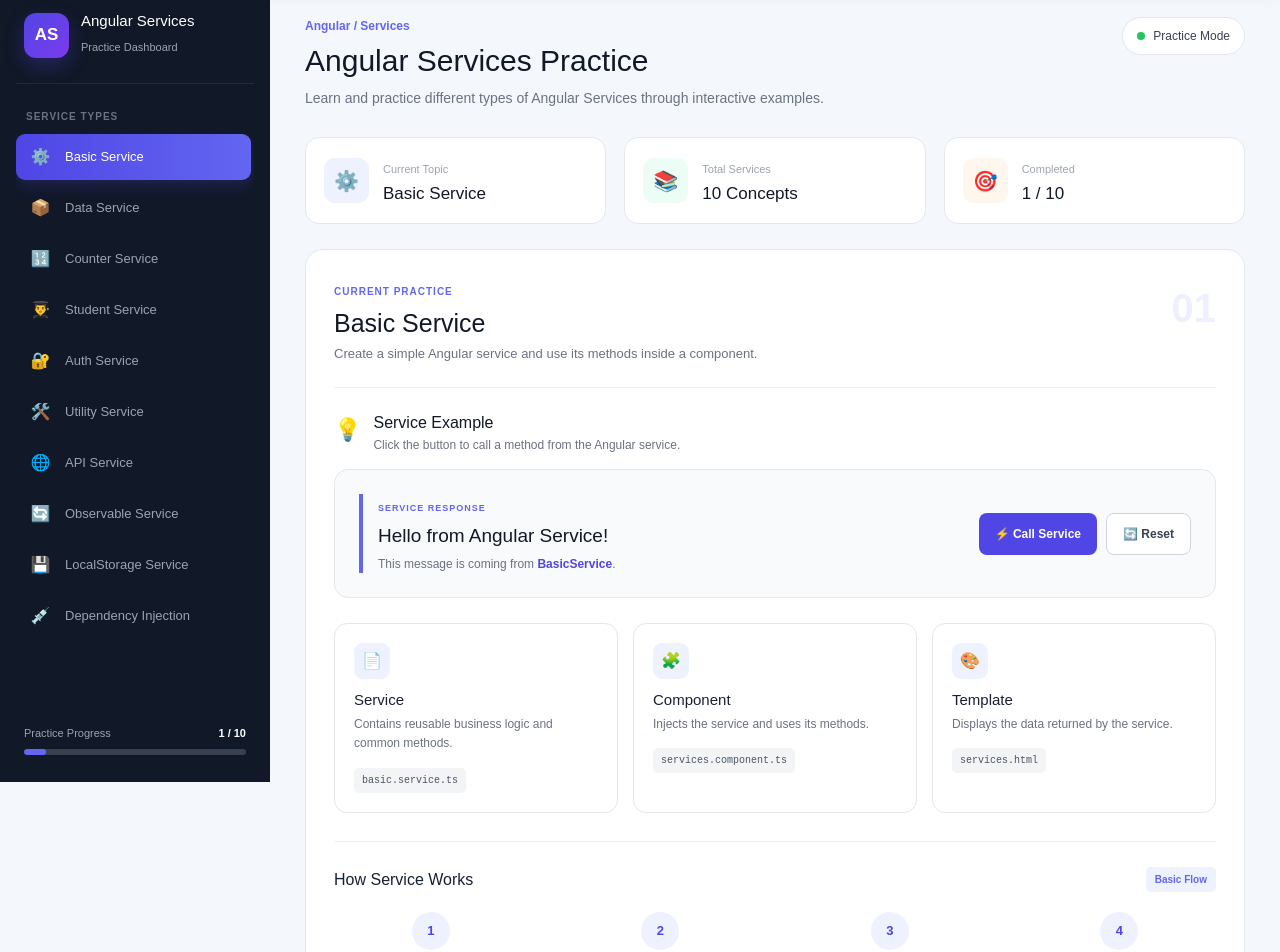
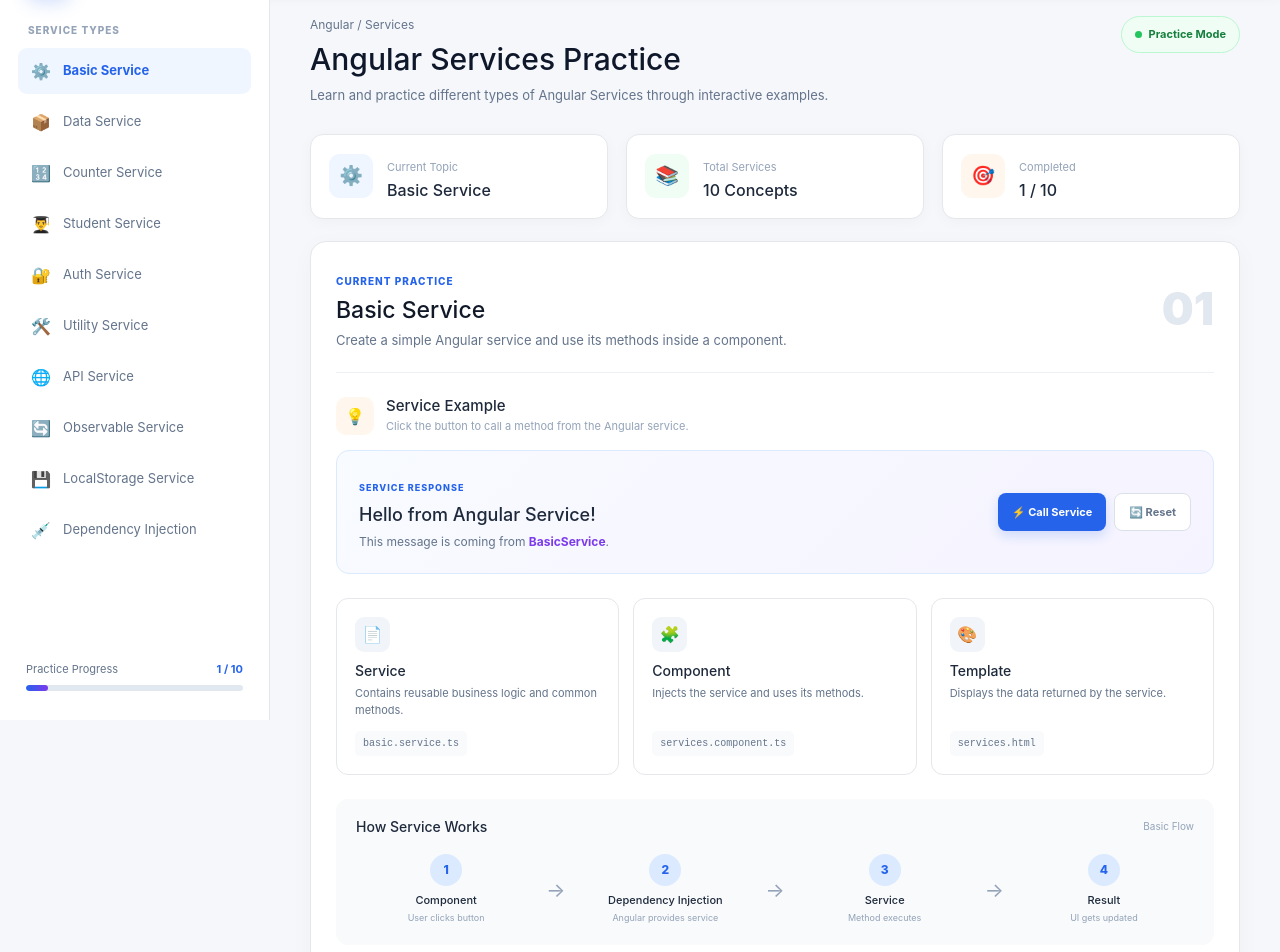
Before and after one commit to ramji235/Angular_Practices, an Angular app: page /Student in a window 1280 px wide. Shown: the part 80-1032 px from the top of the page. Built offline with nearby package versions, Linux system fonts and the light colour scheme.

Commit message:
now update css code

```diff
--- a/src/app/student/student.css
+++ b/src/app/student/student.css
@@ -1,6 +1,6 @@
-/* =========================================
-   GLOBAL
-========================================= */
+/* ================================
+   ANGULAR SERVICES DASHBOARD
+   ================================ */
 
 * {
   box-sizing: border-box;
@@ -8,186 +8,148 @@
   padding: 0;
 }
 
-:host {
-  display: block;
-  font-family: Arial, Helvetica, sans-serif;
-  color: #172033;
-}
-
-button {
-  font-family: inherit;
-  cursor: pointer;
-}
-
-
-/* =========================================
-   MAIN PAGE
-========================================= */
-
 .services-page {
   min-height: 100vh;
   display: flex;
-  background: #f4f7fb;
+  background: #f5f7fb;
+  color: #1e293b;
+  font-family: Inter, Arial, sans-serif;
 }
 
-
-/* =========================================
-   SIDEBAR
-========================================= */
+/* ================= SIDEBAR ================= */
 
 .sidebar {
   width: 270px;
   min-height: 100vh;
-  background: #111827;
-  color: white;
-  padding: 22px 16px;
+  position: fixed;
+  left: 0;
+  top: 0;
+  padding: 25px 18px;
+  background: #fff;
+  border-right: 1px solid #e5e7eb;
   display: flex;
   flex-direction: column;
-  position: sticky;
-  top: 0;
-  height: 100vh;
+  z-index: 10;
 }
-
-
-/* Sidebar Header */
 
 .sidebar-header {
   display: flex;
   align-items: center;
   gap: 12px;
-  padding: 8px 8px 25px;
-  border-bottom: 1px solid rgba(255, 255, 255, 0.08);
+  padding: 5px 8px 28px;
 }
 
 .logo {
   width: 45px;
   height: 45px;
+  display: grid;
+  place-items: center;
   border-radius: 12px;
-  background: linear-gradient(135deg, #4f46e5, #7c3aed);
-  display: flex;
-  align-items: center;
-  justify-content: center;
+  background: linear-gradient(135deg, #2563eb, #7c3aed);
+  color: #fff;
+  font-size: 16px;
   font-weight: 800;
-  font-size: 17px;
-  box-shadow: 0 8px 20px rgba(79, 70, 229, 0.3);
+  box-shadow: 0 8px 18px #2563eb35;
 }
 
 .sidebar-header h2 {
-  font-size: 15px;
-  margin-bottom: 4px;
+  font-size: 17px;
+  color: #111827;
 }
 
 .sidebar-header span {
-  color: #9ca3af;
+  display: block;
+  margin-top: 3px;
   font-size: 11px;
+  color: #94a3b8;
 }
 
-
-/* Menu */
-
 .menu-title {
-  color: #6b7280;
+  padding: 0 10px 10px;
   font-size: 10px;
-  font-weight: 700;
+  font-weight: 800;
   letter-spacing: 1px;
-  padding: 25px 10px 10px;
+  color: #94a3b8;
 }
 
 .service-menu {
   display: flex;
   flex-direction: column;
   gap: 5px;
-  overflow-y: auto;
-  padding-right: 3px;
 }
 
 .menu-item {
   width: 100%;
-  border: none;
+  border: 0;
   background: transparent;
-  color: #9ca3af;
+  padding: 11px 12px;
   display: flex;
   align-items: center;
-  gap: 12px;
-  padding: 11px 12px;
+  gap: 11px;
   border-radius: 9px;
+  color: #64748b;
   font-size: 13px;
   text-align: left;
-  transition: 0.2s ease;
+  cursor: pointer;
+  transition: .2s;
 }
 
 .menu-item:hover {
-  background: #1f2937;
-  color: white;
+  background: #f1f5f9;
+  color: #2563eb;
   transform: translateX(2px);
 }
 
 .menu-item.active {
-  background: linear-gradient(
-    90deg,
-    #4f46e5,
-    #6366f1
-  );
-  color: white;
-  box-shadow: 0 5px 15px rgba(79, 70, 229, 0.25);
+  background: #eff6ff;
+  color: #2563eb;
+  font-weight: 700;
 }
 
 .icon {
-  width: 25px;
+  width: 22px;
   text-align: center;
   font-size: 16px;
 }
 
-
-/* Sidebar Footer */
-
 .sidebar-footer {
   margin-top: auto;
-  padding: 18px 8px 5px;
+  padding: 18px 8px 4px;
 }
 
 .progress-label {
   display: flex;
   justify-content: space-between;
-  color: #9ca3af;
+  margin-bottom: 8px;
+  color: #64748b;
   font-size: 11px;
-  margin-bottom: 8px;
 }
 
 .progress-label strong {
-  color: white;
+  color: #2563eb;
 }
 
 .progress {
-  width: 100%;
   height: 6px;
-  border-radius: 10px;
-  background: #374151;
   overflow: hidden;
+  border-radius: 20px;
+  background: #e2e8f0;
 }
 
 .progress-bar {
   width: 10%;
   height: 100%;
-  background: #6366f1;
-  border-radius: 10px;
+  border-radius: inherit;
+  background: linear-gradient(90deg, #2563eb, #7c3aed);
 }
 
-
-/* =========================================
-   MAIN CONTENT
-========================================= */
+/* ================= MAIN ================= */
 
 .main-content {
-  flex: 1;
-  min-width: 0;
-  padding: 35px;
+  width: calc(100% - 270px);
+  margin-left: 270px;
+  padding: 34px 40px 50px;
 }
-
-
-/* =========================================
-   TOP HEADER
-========================================= */
 
 .top-header {
   display: flex;
@@ -198,89 +160,81 @@
 }
 
 .breadcrumb {
-  color: #6366f1;
+  margin-bottom: 7px;
+  color: #64748b;
   font-size: 12px;
-  font-weight: 600;
-  margin-bottom: 8px;
 }
 
 .top-header h1 {
+  color: #0f172a;
   font-size: 30px;
   line-height: 1.2;
-  color: #111827;
-  margin-bottom: 8px;
 }
 
 .subtitle {
-  color: #6b7280;
-  font-size: 14px;
+  max-width: 650px;
+  margin-top: 8px;
+  color: #64748b;
+  font-size: 13px;
   line-height: 1.6;
 }
 
 .header-badge {
   display: flex;
   align-items: center;
-  gap: 8px;
-  background: white;
-  border: 1px solid #e5e7eb;
-  padding: 9px 14px;
-  border-radius: 30px;
-  font-size: 12px;
-  color: #374151;
+  gap: 7px;
+  padding: 9px 13px;
+  border: 1px solid #bbf7d0;
+  border-radius: 20px;
+  background: #f0fdf4;
+  color: #15803d;
+  font-size: 11px;
+  font-weight: 700;
   white-space: nowrap;
 }
 
 .status-dot {
-  width: 8px;
-  height: 8px;
+  width: 7px;
+  height: 7px;
+  border-radius: 50%;
   background: #22c55e;
-  border-radius: 50%;
 }
 
-
-/* =========================================
-   OVERVIEW CARDS
-========================================= */
+/* ================= OVERVIEW ================= */
 
 .overview {
   display: grid;
   grid-template-columns: repeat(3, 1fr);
   gap: 18px;
-  margin-bottom: 25px;
+  margin-bottom: 22px;
 }
 
 .overview-card {
-  background: white;
-  border: 1px solid #e5e7eb;
-  border-radius: 14px;
-  padding: 18px;
   display: flex;
   align-items: center;
   gap: 14px;
-  transition: 0.2s ease;
-}
-
-.overview-card:hover {
-  transform: translateY(-3px);
-  box-shadow: 0 10px 25px rgba(15, 23, 42, 0.06);
+  padding: 18px;
+  border: 1px solid #e5e7eb;
+  border-radius: 13px;
+  background: #fff;
+  box-shadow: 0 3px 15px #0f172a08;
 }
 
 .overview-icon {
-  width: 45px;
-  height: 45px;
+  width: 44px;
+  height: 44px;
+  display: grid;
+  place-items: center;
   border-radius: 11px;
-  display: flex;
-  align-items: center;
-  justify-content: center;
-  font-size: 20px;
+  font-size: 19px;
 }
 
 .overview-icon.blue {
-  background: #eef2ff;
+  background: #eff6ff;
 }
 
 .overview-icon.green {
-  background: #ecfdf5;
+  background: #f0fdf4;
 }
 
 .overview-icon.orange {
@@ -288,457 +242,371 @@
 }
 
 .overview-card span {
-  color: #9ca3af;
+  color: #94a3b8;
   font-size: 11px;
 }
 
 .overview-card h3 {
-  color: #111827;
-  font-size: 17px;
   margin-top: 4px;
+  color: #1e293b;
+  font-size: 16px;
 }
 
-
-/* =========================================
-   PRACTICE CONTAINER
-========================================= */
+/* ================= PRACTICE ================= */
 
 .practice-container {
-  background: white;
+  padding: 25px;
   border: 1px solid #e5e7eb;
-  border-radius: 18px;
-  padding: 28px;
+  border-radius: 16px;
+  background: #fff;
+  box-shadow: 0 5px 25px #0f172a08;
 }
-
-
-/* Practice Header */
 
 .practice-header {
   display: flex;
   justify-content: space-between;
-  align-items: flex-start;
-  border-bottom: 1px solid #eef0f4;
-  padding-bottom: 24px;
+  align-items: center;
+  padding-bottom: 22px;
+  border-bottom: 1px solid #edf0f4;
 }
 
 .section-label {
-  color: #6366f1;
+  color: #2563eb;
   font-size: 10px;
   font-weight: 800;
   letter-spacing: 1px;
 }
 
 .practice-header h2 {
-  font-size: 25px;
+  margin: 6px 0;
   color: #111827;
-  margin: 6px 0;
+  font-size: 23px;
 }
 
 .practice-header p {
-  color: #6b7280;
+  color: #64748b;
   font-size: 13px;
 }
 
 .concept-number {
-  font-size: 40px;
-  font-weight: 800;
-  color: #eef0ff;
+  color: #e2e8f0;
+  font-size: 45px;
+  font-weight: 900;
 }
 
-
-/* =========================================
-   EXAMPLE SECTION
-========================================= */
+/* ================= EXAMPLE ================= */
 
 .example-section {
-  margin-top: 25px;
+  padding: 24px 0;
 }
 
 .example-title {
   display: flex;
+  align-items: center;
   gap: 12px;
-  align-items: flex-start;
   margin-bottom: 15px;
 }
 
 .example-title > span {
-  font-size: 22px;
+  width: 38px;
+  height: 38px;
+  display: grid;
+  place-items: center;
+  border-radius: 10px;
+  background: #fff7ed;
 }
 
 .example-title h3 {
-  font-size: 16px;
-  color: #111827;
-  margin-bottom: 4px;
+  font-size: 15px;
 }
 
 .example-title p {
-  color: #6b7280;
-  font-size: 12px;
+  margin-top: 3px;
+  color: #94a3b8;
+  font-size: 11px;
 }
 
-
-/* Demo Box */
-
 .demo-box {
-  background: #f8fafc;
-  border: 1px solid #e5e7eb;
-  border-radius: 14px;
-  padding: 24px;
   display: flex;
   justify-content: space-between;
   align-items: center;
-  gap: 25px;
-}
-
-.demo-result {
-  border-left: 4px solid #6366f1;
-  padding-left: 15px;
+  gap: 20px;
+  padding: 22px;
+  border: 1px solid #dbeafe;
+  border-radius: 13px;
+  background: linear-gradient(135deg, #f8fbff, #f5f3ff);
 }
 
 .result-label {
-  color: #6366f1;
+  color: #2563eb;
   font-size: 9px;
   font-weight: 800;
   letter-spacing: 1px;
 }
 
 .demo-result h2 {
-  font-size: 19px;
   margin: 7px 0;
-  color: #111827;
+  color: #1e293b;
+  font-size: 18px;
 }
 
 .demo-result p {
-  color: #6b7280;
+  color: #64748b;
   font-size: 12px;
 }
 
 .demo-result strong {
-  color: #4f46e5;
+  color: #7c3aed;
 }
-
-
-/* Buttons */
 
 .demo-actions {
   display: flex;
-  gap: 9px;
+  gap: 8px;
 }
 
 .primary-btn,
 .secondary-btn,
 .next-btn {
-  border: none;
+  border: 0;
   border-radius: 8px;
-  padding: 11px 16px;
-  font-size: 12px;
-  font-weight: 600;
-  transition: 0.2s ease;
+  padding: 10px 14px;
+  font-size: 11px;
+  font-weight: 700;
+  cursor: pointer;
+  transition: .2s;
 }
 
 .primary-btn {
-  background: #4f46e5;
-  color: white;
+  background: #2563eb;
+  color: #fff;
+  box-shadow: 0 5px 12px #2563eb30;
 }
 
 .primary-btn:hover {
-  background: #4338ca;
-  transform: translateY(-2px);
-  box-shadow: 0 6px 15px rgba(79, 70, 229, 0.25);
+  background: #1d4ed8;
+  transform: translateY(-1px);
 }
 
 .secondary-btn {
-  background: white;
-  color: #374151;
-  border: 1px solid #d1d5db;
+  background: #fff;
+  color: #64748b;
+  border: 1px solid #dbe1e8;
 }
 
 .secondary-btn:hover {
-  background: #f3f4f6;
+  background: #f8fafc;
 }
 
-
-/* =========================================
-   CONCEPT CARDS
-========================================= */
+/* ================= CONCEPT CARDS ================= */
 
 .concept-grid {
   display: grid;
   grid-template-columns: repeat(3, 1fr);
-  gap: 15px;
-  margin-top: 25px;
+  gap: 14px;
+  margin-bottom: 24px;
 }
 
 .concept-card {
+  padding: 18px;
   border: 1px solid #e5e7eb;
-  border-radius: 13px;
-  padding: 19px;
-  transition: 0.2s ease;
+  border-radius: 12px;
+  background: #fff;
+  transition: .2s;
 }
 
 .concept-card:hover {
-  border-color: #c7d2fe;
-  transform: translateY(-3px);
-  box-shadow: 0 8px 20px rgba(15, 23, 42, 0.05);
+  border-color: #bfdbfe;
+  box-shadow: 0 8px 20px #2563eb0d;
+  transform: translateY(-2px);
 }
 
 .card-icon {
-  width: 36px;
-  height: 36px;
+  width: 35px;
+  height: 35px;
+  display: grid;
+  place-items: center;
+  margin-bottom: 11px;
   border-radius: 9px;
-  background: #eef2ff;
-  display: flex;
-  align-items: center;
-  justify-content: center;
-  margin-bottom: 12px;
+  background: #f1f5f9;
 }
 
 .concept-card h3 {
-  font-size: 15px;
   margin-bottom: 6px;
+  font-size: 14px;
 }
 
 .concept-card p {
-  color: #6b7280;
-  font-size: 12px;
-  line-height: 1.6;
-  margin-bottom: 12px;
+  min-height: 34px;
+  color: #64748b;
+  font-size: 11px;
+  line-height: 1.5;
 }
 
 .file-name {
   display: inline-block;
-  background: #f3f4f6;
-  color: #4b5563;
+  margin-top: 12px;
   padding: 5px 8px;
   border-radius: 5px;
+  background: #f8fafc;
+  color: #64748b;
   font-family: monospace;
   font-size: 10px;
 }
 
-
-/* =========================================
-   FLOW SECTION
-========================================= */
+/* ================= FLOW ================= */
 
 .flow-section {
-  margin-top: 28px;
-  padding-top: 25px;
-  border-top: 1px solid #eef0f4;
+  padding: 20px;
+  border-radius: 12px;
+  background: #f8fafc;
 }
 
 .flow-header {
   display: flex;
   justify-content: space-between;
-  align-items: center;
-  margin-bottom: 20px;
+  margin-bottom: 18px;
 }
 
 .flow-header h3 {
-  font-size: 16px;
+  font-size: 14px;
 }
 
 .flow-header span {
-  color: #6366f1;
-  background: #eef2ff;
-  padding: 5px 9px;
-  border-radius: 5px;
+  color: #94a3b8;
   font-size: 10px;
-  font-weight: 600;
 }
 
 .flow {
   display: flex;
   align-items: center;
   justify-content: space-between;
-  gap: 8px;
+  gap: 10px;
 }
 
 .flow-item {
+  flex: 1;
   text-align: center;
-  flex: 1;
 }
 
 .flow-circle {
-  width: 38px;
-  height: 38px;
-  margin: auto;
+  width: 32px;
+  height: 32px;
+  margin: 0 auto 8px;
+  display: grid;
+  place-items: center;
   border-radius: 50%;
-  background: #eef2ff;
-  color: #4f46e5;
-  display: flex;
-  align-items: center;
-  justify-content: center;
+  background: #dbeafe;
+  color: #2563eb;
+  font-size: 12px;
   font-weight: 800;
-  font-size: 13px;
 }
 
 .flow-item h4 {
-  font-size: 12px;
-  margin-top: 9px;
+  font-size: 11px;
 }
 
 .flow-item p {
-  color: #9ca3af;
-  font-size: 10px;
   margin-top: 4px;
+  color: #94a3b8;
+  font-size: 9px;
 }
 
 .flow-arrow {
-  color: #c7cdd8;
+  color: #94a3b8;
   font-size: 20px;
 }
 
-
-/* =========================================
-   NEXT SECTION
-========================================= */
+/* ================= NEXT ================= */
 
 .next-section {
-  margin-top: 28px;
-  background: linear-gradient(
-    135deg,
-    #eef2ff,
-    #f5f3ff
-  );
-  border: 1px solid #e0e7ff;
-  border-radius: 14px;
-  padding: 20px;
   display: flex;
+  justify-content: space-between;
   align-items: center;
-  justify-content: space-between;
   gap: 20px;
+  margin-top: 22px;
+  padding: 18px 20px;
+  border-radius: 12px;
+  background: linear-gradient(135deg, #eff6ff, #f5f3ff);
 }
 
 .next-section > div > span {
-  color: #6366f1;
+  color: #2563eb;
   font-size: 9px;
   font-weight: 800;
   letter-spacing: 1px;
 }
 
 .next-section h3 {
-  font-size: 16px;
-  margin: 5px 0;
+  margin: 4px 0;
+  font-size: 15px;
 }
 
 .next-section p {
-  color: #6b7280;
+  color: #64748b;
   font-size: 11px;
 }
 
 .next-btn {
-  background: #111827;
-  color: white;
+  background: #2563eb;
+  color: #fff;
   white-space: nowrap;
 }
 
 .next-btn:hover {
-  background: #374151;
-  transform: translateX(3px);
+  background: #1d4ed8;
+  transform: translateX(2px);
 }
 
-
-/* =========================================
-   SCROLLBAR
-========================================= */
-
-.service-menu::-webkit-scrollbar {
-  width: 4px;
-}
-
-.service-menu::-webkit-scrollbar-track {
-  background: transparent;
-}
-
-.service-menu::-webkit-scrollbar-thumb {
-  background: #374151;
-  border-radius: 10px;
-}
-
-
-/* =========================================
-   TABLET
-========================================= */
+/* ================= RESPONSIVE ================= */
 
 @media (max-width: 1100px) {
-
   .sidebar {
     width: 230px;
   }
 
   .main-content {
-    padding: 25px;
-  }
-
-  .overview {
-    grid-template-columns: repeat(2, 1fr);
+    width: calc(100% - 230px);
+    margin-left: 230px;
+    padding: 28px;
   }
 
   .concept-grid {
-    grid-template-columns: 1fr 1fr;
+    grid-template-columns: 1fr;
   }
-
 }
 
-
-/* =========================================
-   MOBILE
-========================================= */
-
-@media (max-width: 768px) {
+@media (max-width: 800px) {
+  .sidebar {
+    position: relative;
+    width: 100%;
+    min-height: auto;
+  }
 
   .services-page {
     display: block;
   }
 
-  .sidebar {
+  .main-content {
     width: 100%;
-    height: auto;
-    min-height: auto;
-    position: relative;
-    padding: 15px;
-  }
-
-  .sidebar-header {
-    padding-bottom: 15px;
-  }
-
-  .menu-title {
-    padding-top: 15px;
+    margin-left: 0;
+    padding: 20px;
   }
 
   .service-menu {
     display: grid;
     grid-template-columns: repeat(2, 1fr);
-    max-height: 250px;
   }
 
   .sidebar-footer {
     margin-top: 15px;
   }
 
-  .main-content {
-    padding: 20px 15px;
+  .overview {
+    grid-template-columns: 1fr;
   }
 
   .top-header {
     flex-direction: column;
-  }
-
-  .top-header h1 {
-    font-size: 24px;
-  }
-
-  .header-badge {
-    align-self: flex-start;
-  }
-
-  .overview {
-    grid-template-columns: 1fr;
-  }
-
-  .practice-container {
-    padding: 18px;
   }
 
   .demo-box {
@@ -746,70 +614,59 @@
     align-items: flex-start;
   }
 
+  .flow {
+    flex-wrap: wrap;
+  }
+
+  .flow-item {
+    min-width: 40%;
+  }
+
+  .flow-arrow {
+    display: none;
+  }
+}
+
+@media (max-width: 500px) {
+  .main-content {
+    padding: 14px;
+  }
+
+  .top-header h1 {
+    font-size: 23px;
+  }
+
+  .practice-container {
+    padding: 16px;
+  }
+
+  .practice-header h2 {
+    font-size: 19px;
+  }
+
+  .concept-number {
+    font-size: 30px;
+  }
+
+  .service-menu {
+    grid-template-columns: 1fr;
+  }
+
   .demo-actions {
     width: 100%;
   }
 
-  .demo-actions button {
+  .primary-btn,
+  .secondary-btn {
     flex: 1;
   }
 
-  .concept-grid {
-    grid-template-columns: 1fr;
-  }
-
-  .flow {
+  .next-section {
+    align-items: flex-start;
     flex-direction: column;
-  }
-
-  .flow-arrow {
-    transform: rotate(90deg);
-  }
-
-  .flow-item {
-    width: 100%;
-  }
-
-  .next-section {
-    flex-direction: column;
-    align-items: flex-start;
   }
 
   .next-btn {
     width: 100%;
   }
-
 }
-
-
-/* =========================================
-   SMALL MOBILE
-========================================= */
-
-@media (max-width: 480px) {
-
-  .service-menu {
-    grid-template-columns: 1fr;
-  }
-
-  .practice-header {
-    gap: 10px;
-  }
-
-  .concept-number {
-    font-size: 28px;
-  }
-
-  .demo-result h2 {
-    font-size: 16px;
-  }
-
-  .demo-actions {
-    flex-direction: column;
-  }
-
-  .demo-actions button {
-    width: 100%;
-  }
-
-}
```
